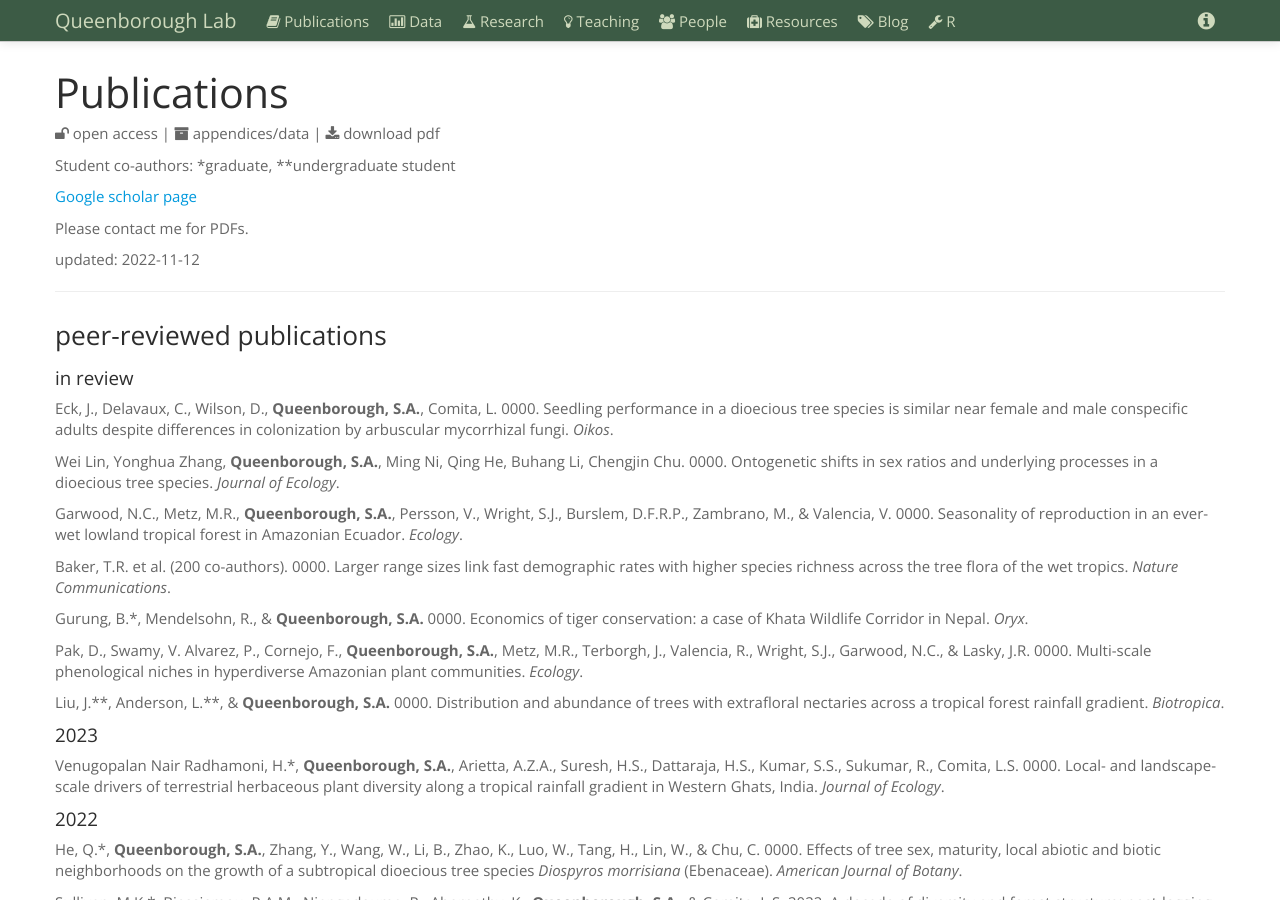
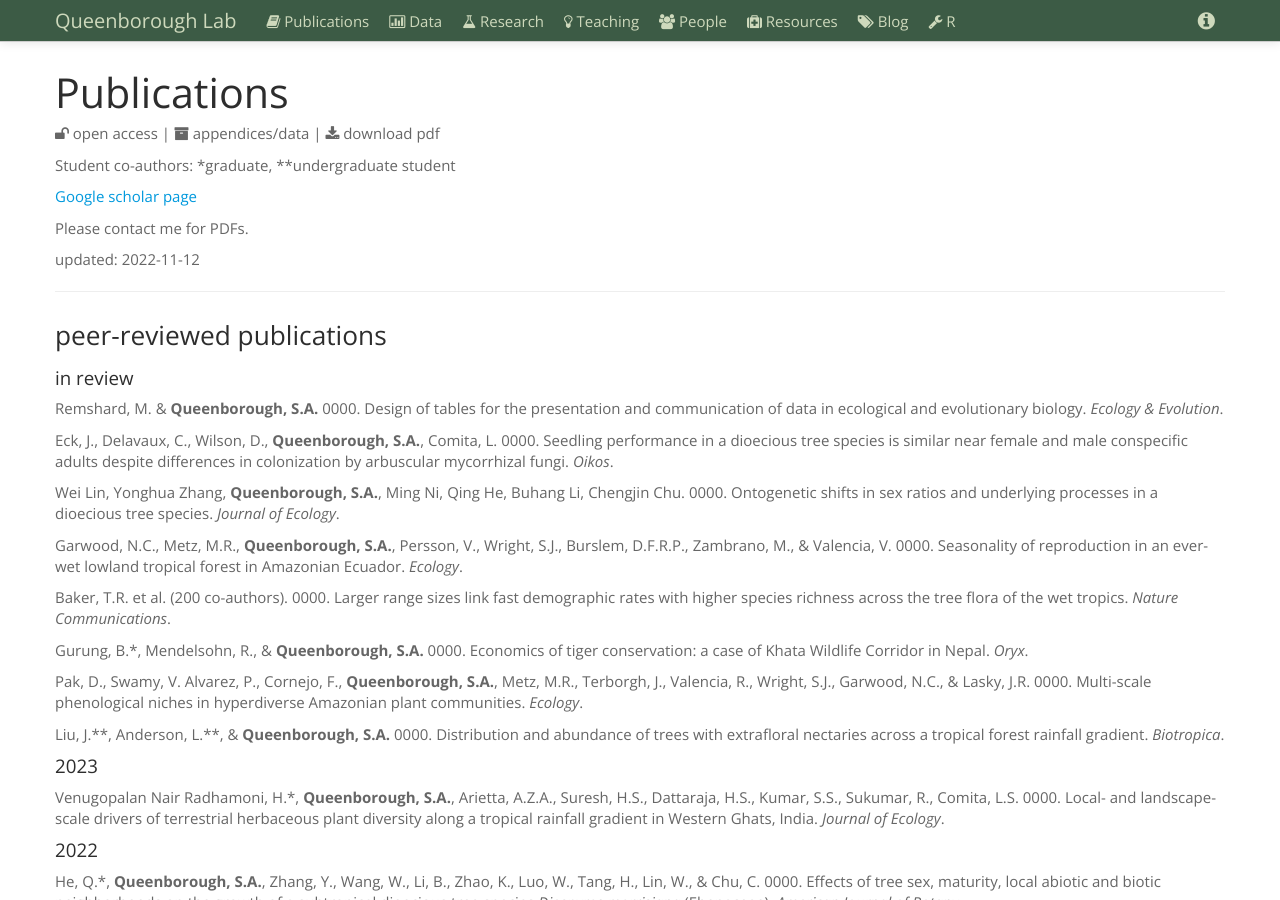
Before and after one commit to saq/saq.github.io, a Jekyll site: the page built from publications.md, in a window 1280 px wide and 900 px high. Built offline with Jekyll 4.4.1, drawn with Linux system fonts in a browser that asks for light colours.

Commit message:
Update publications.md

```diff
--- a/publications.md
+++ b/publications.md
@@ -40,6 +40,8 @@ Young, K.J.\*, Piotto, D., **Queenborough, S.A.**, & Ashton, M.S. 0000. Cacao ag
 
 
 #### in review
+
+Remshard, M. & **Queenborough, S.A.** 0000.  Design of tables for the presentation and communication of data in ecological and evolutionary biology. *Ecology & Evolution*.
 
 Eck, J., Delavaux, C., Wilson, D., **Queenborough, S.A.**, Comita, L. 0000. Seedling performance in a dioecious tree species is similar near female and male conspecific adults despite differences in colonization by arbuscular mycorrhizal fungi. *Oikos*.
 
```
